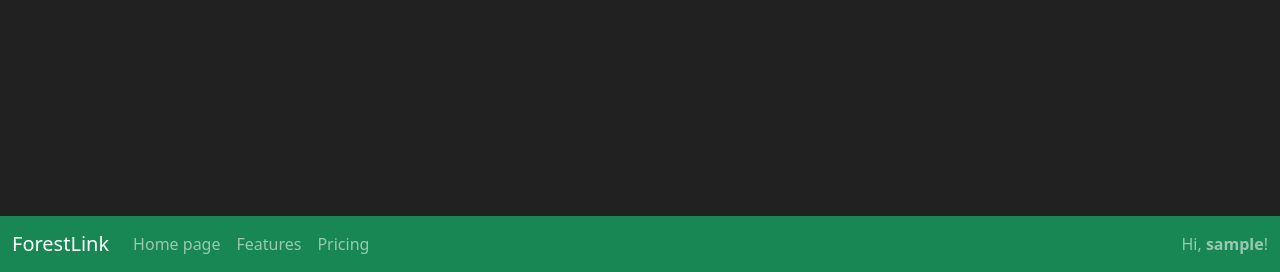
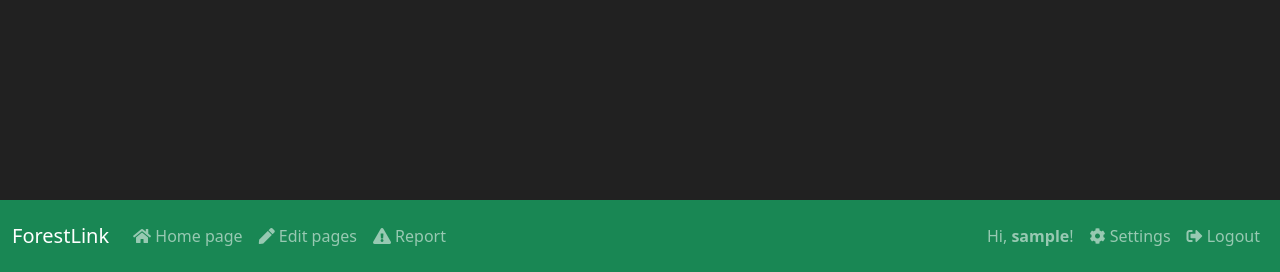
Before and after one commit to wilczu/forestlink, a Django app: page /user in a window 1280 px wide. Shown: the part 528-800 px from the top of the page. Run offline with Django 3.2, Linux system fonts and the light colour scheme; the visitor is signed in with stand-in values (Sample User, id 1); data that the repository does not hold is empty; some libraries are stand-ins or nearby versions.

Commit message:
Add correct content to the user menu with icons.

```diff
--- a/forest/templates/forest/user.html
+++ b/forest/templates/forest/user.html
@@ -15,18 +15,28 @@
             <div class="collapse navbar-collapse" id="navbarText">
               <ul class="navbar-nav me-auto mb-2 mb-lg-0">
                 <li class="nav-item">
-                  <a class="nav-link" href="{% url 'index' %}">Home page</a>
+                  <a class="nav-link" href="{% url 'index' %}">{% fa5_icon 'home' 'fas' %} Home page</a>
                 </li>
                 <li class="nav-item">
-                  <a class="nav-link" href="#">Features</a>
+                  <a class="nav-link" href="#">{% fa5_icon 'pen' 'fas' %} Edit pages</a>
                 </li>
                 <li class="nav-item">
-                  <a class="nav-link" href="#">Pricing</a>
+                  <a class="nav-link" href="#">{% fa5_icon 'exclamation-triangle' 'fas' %} Report</a>
                 </li>
               </ul>
 
               <span class="navbar-text">
-                Hi, <b>{{ user.username }}</b>!
+                <ul class="navbar-nav me-auto mb-2 mb-lg-0">
+                  <li class="nav-item">
+                    <a class="nav-link" href="#">Hi, <b>{{ user.username }}</b>!</a>
+                  </li>
+                  <li class="nav-item">
+                    <a class="nav-link" href="#">{% fa5_icon 'cog' 'fas' %} Settings</a>
+                  </li>
+                  <li class="nav-item">
+                    <a class="nav-link" href="{% url 'logout' %}">{% fa5_icon 'sign-out-alt' 'fas' %} Logout</a>
+                  </li>
+                </ul>
               </span>
             </div>
         </div>
```
